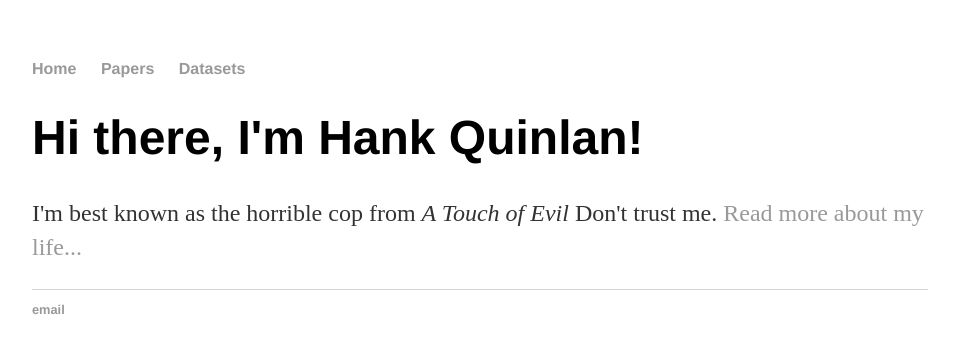
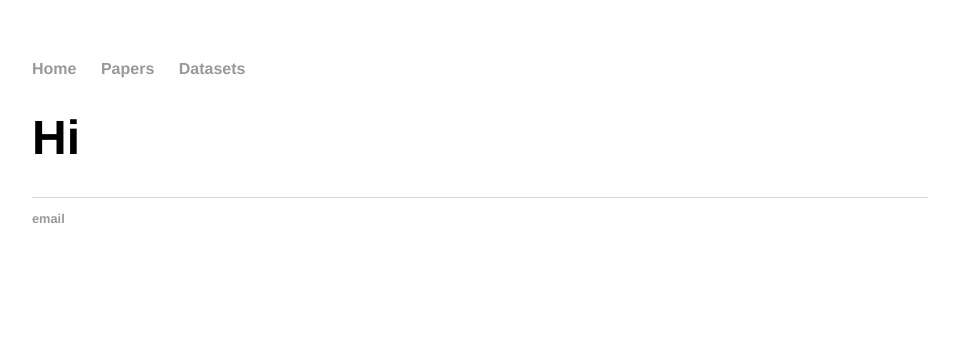
Before and after one commit to ferfeitosa/2, a Jekyll site: the page built from datasets/index.html, in a window 1280 px wide. Shown: the top 353 px of the page, without its empty margins (160-1115 px from the left). Built offline with Jekyll 4.4.1, drawn with Linux system fonts in a browser that asks for light colours.

Commit message:
Update index.html

```diff
--- a/datasets/index.html
+++ b/datasets/index.html
@@ -1,9 +1,8 @@
 ---
 layout: default
-title: Papers
+title: Datasets
 ---
 
 <div class="blurb">
-	<h1>Hi there, I'm Hank Quinlan!</h1>
-	<p>I'm best known as the horrible cop from <em>A Touch of Evil</em> Don't trust me. <a href="/about">Read more about my life...</a></p>
+	<h1>Hi </h1>
 </div><!-- /.blurb -->
```
